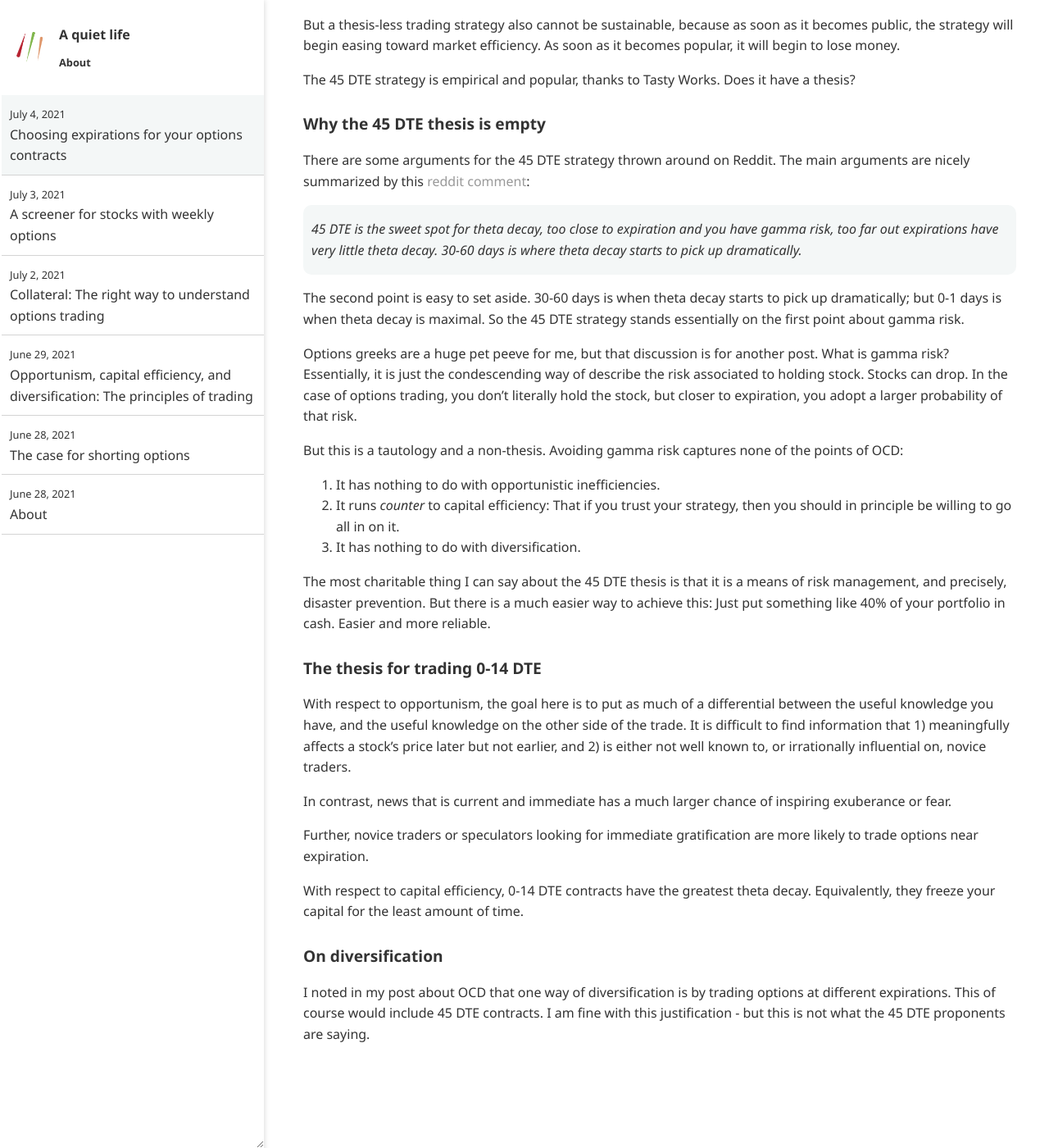
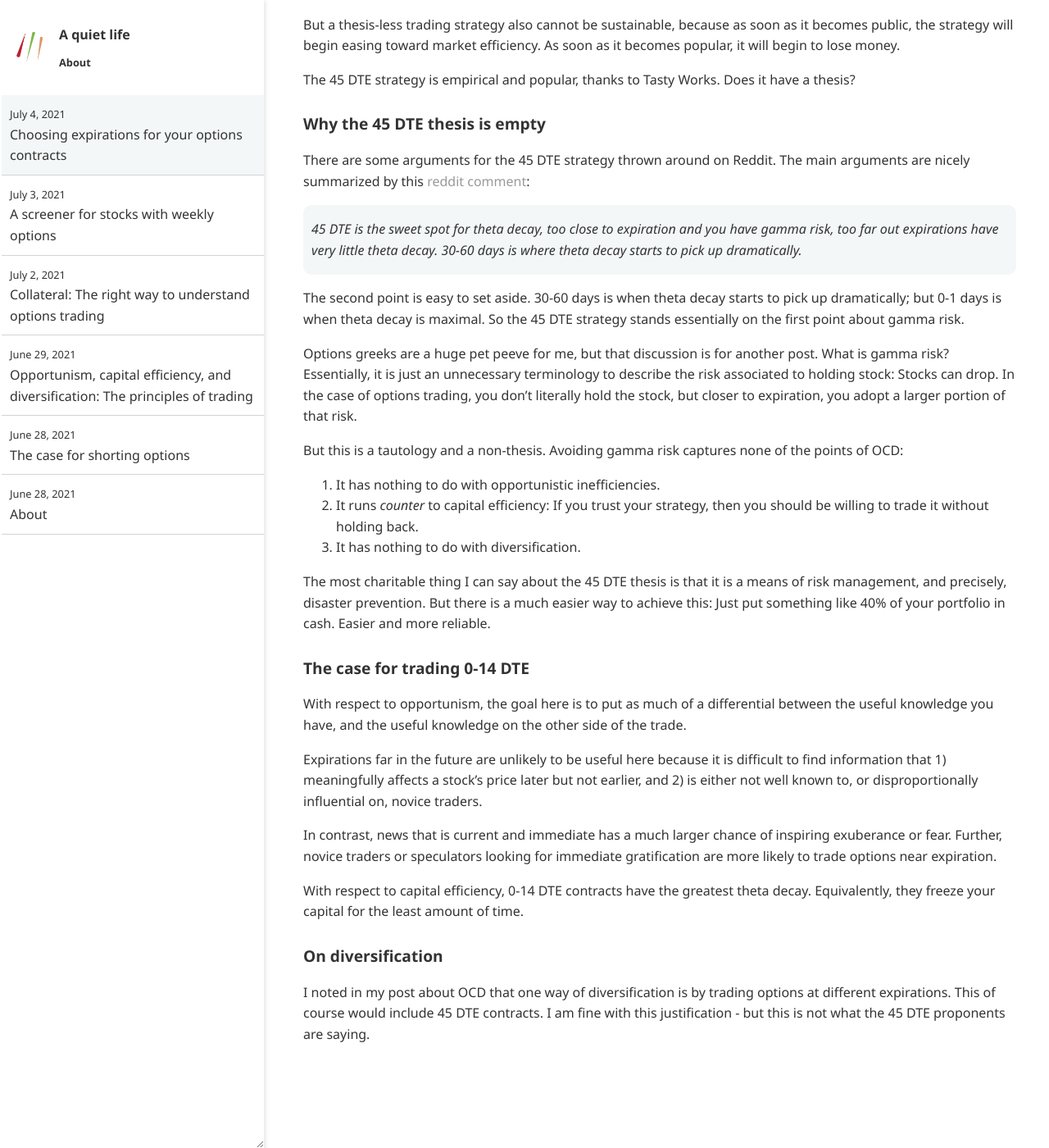
Before and after one commit to ansyblenetwork/aquietlife, a Jekyll site: the page built from _posts/2021-07-04-choosing-expirations.md, in a window 1280 px wide and 1400 px high, scrolled down 345 px. Shown: the whole window at 82% size. Built offline with Jekyll 4.4.1, drawn with Linux system fonts in a browser that asks for light colours; some of the changed text lies outside the part shown.

Commit message:
Update 2021-07-04-choosing-expirations.md

```diff
--- a/_posts/2021-07-04-choosing-expirations.md
+++ b/_posts/2021-07-04-choosing-expirations.md
@@ -22,23 +22,23 @@ There are some arguments for the 45 DTE strategy thrown around on Reddit. The ma
 
 The second point is easy to set aside. 30-60 days is when theta decay starts to pick up dramatically; but 0-1 days is when theta decay is maximal. So the 45 DTE strategy stands essentially on the first point about gamma risk.
 
-Options greeks are a huge pet peeve for me, but that discussion is for another post. What is gamma risk? Essentially, it is just the condescending way of describe the risk associated to holding stock. Stocks can drop. In the case of options trading, you don't literally hold the stock, but closer to expiration, you adopt a larger probability of that risk.
+Options greeks are a huge pet peeve for me, but that discussion is for another post. What is gamma risk? Essentially, it is just an unnecessary terminology to describe the risk associated to holding stock: Stocks can drop. In the case of options trading, you don't literally hold the stock, but closer to expiration, you adopt a larger portion of that risk.
 
 But this is a tautology and a non-thesis. Avoiding gamma risk captures none of the points of OCD:
 
 1. It has nothing to do with opportunistic inefficiencies.
-2. It runs _counter_ to capital efficiency: That if you trust your strategy, then you should in principle be willing to go all in on it.
+2. It runs _counter_ to capital efficiency: If you trust your strategy, then you should be willing to trade it without holding back.
 3. It has nothing to do with diversification.
 
 The most charitable thing I can say about the 45 DTE thesis is that it is a means of risk management, and precisely, disaster prevention. But there is a much easier way to achieve this: Just put something like 40% of your portfolio in cash. Easier and more reliable.
 
-### The thesis for trading 0-14 DTE
+### The case for trading 0-14 DTE
 
-With respect to opportunism, the goal here is to put as much of a differential between the useful knowledge you have, and the useful knowledge on the other side of the trade. It is difficult to find information that 1) meaningfully affects a stock's price later but not earlier, and 2) is either not well known to, or irrationally influential on, novice traders.
+With respect to opportunism, the goal here is to put as much of a differential between the useful knowledge you have, and the useful knowledge on the other side of the trade.
 
-In contrast, news that is current and immediate has a much larger chance of inspiring exuberance or fear.
+Expirations far in the future are unlikely to be useful here because it is difficult to find information that 1) meaningfully affects a stock's price later but not earlier, and 2) is either not well known to, or disproportionally influential on, novice traders.
 
-Further, novice traders or speculators looking for immediate gratification are more likely to trade options near expiration.
+In contrast, news that is current and immediate has a much larger chance of inspiring exuberance or fear. Further, novice traders or speculators looking for immediate gratification are more likely to trade options near expiration.
 
 With respect to capital efficiency, 0-14 DTE contracts have the greatest theta decay. Equivalently, they freeze your capital for the least amount of time.
 
```
Also changed, not shown: other parts of _posts/2021-07-04-choosing-expirations.md (+1 -1 lines).
